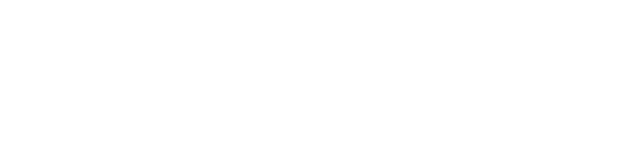
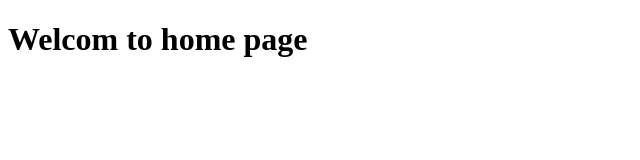
Before and after one commit to guru-dev-07/demo-repository, a plain HTML site: page index.html in a window 1280 px wide. Shown: the whole page, without its empty margins (0-640 px from the left). Drawn offline with Linux system fonts and the light colour scheme.

Commit message:
modified index file

```diff
--- a/index.html
+++ b/index.html
@@ -4,4 +4,7 @@
         <meta charset = "UTF-8">
         <meta name = "viewport" content="width"
     </head>
+    <body>
+        <h1>Welcom to home page</h1>
+    </body>
 </html>
```
